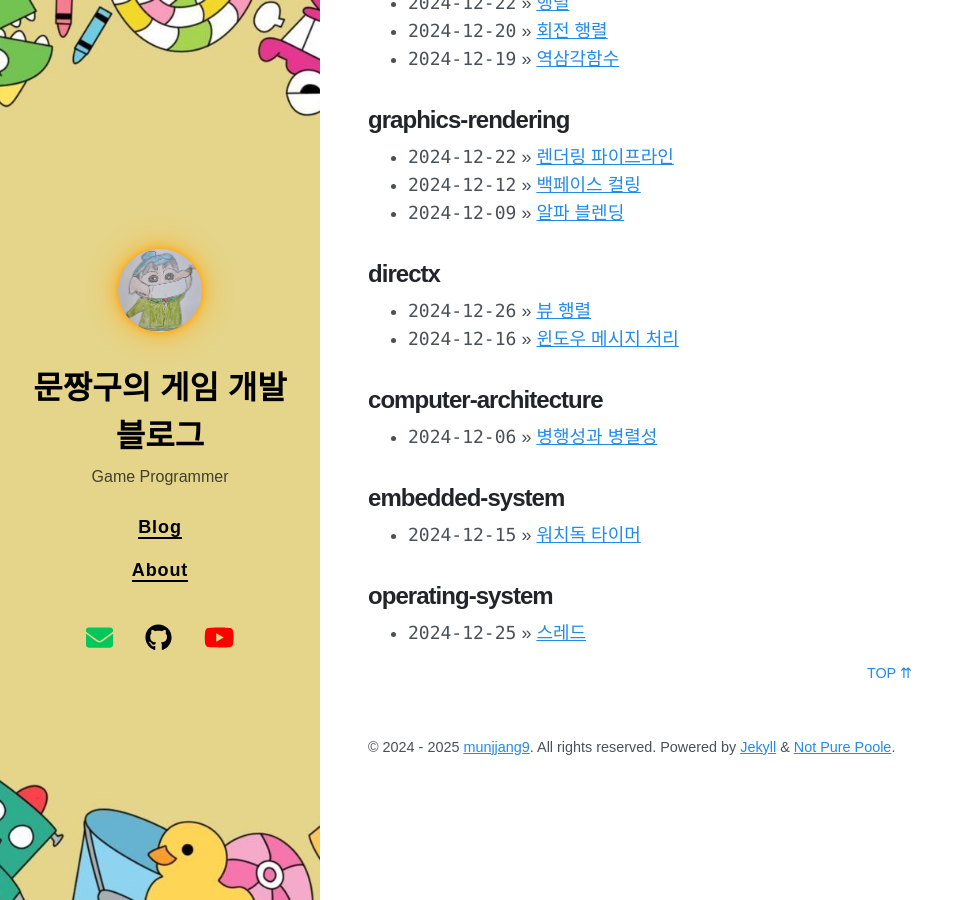
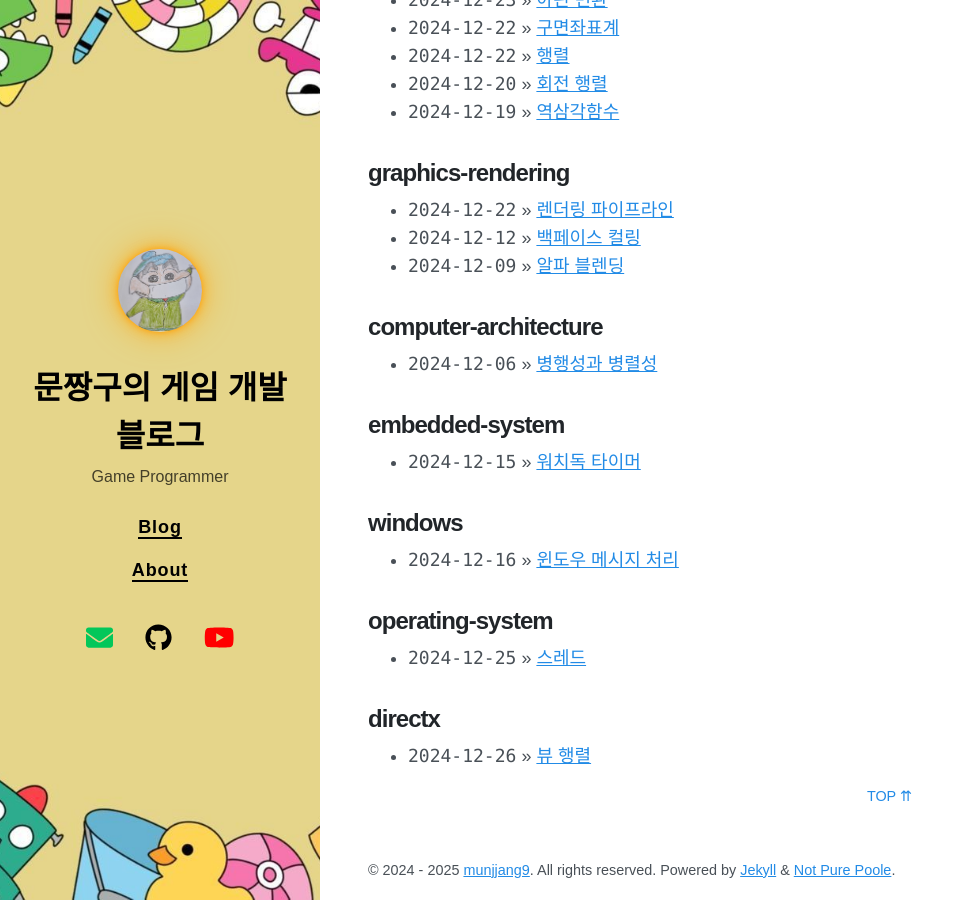
Before and after one commit to munjjang9/munjjang9.github.io, a Jekyll site: the page built from tags.md, in a window 1280 px wide and 900 px high, scrolled down 1961 px. Shown: the whole window, without its empty margins (0-974 px from the left). Built offline with Jekyll 4.4.1, drawn with Linux system fonts in a browser that asks for light colours; nearby versions of some CDN libraries; some of the changed text lies outside the part shown.

Commit message:
Update 2024-12-16-Window-Procedure.md
Category & Tag Modified

```diff
--- a/_posts/2024-12-16-Window-Procedure.md
+++ b/_posts/2024-12-16-Window-Procedure.md
@@ -2,9 +2,9 @@
 layout: post
 title: 윈도우 메시지 처리
 author: munjjang9
-tags: [DirectX]
+tags: [Windows]
 date: 2024-12-16 18:00 +0900
-categories: [Game Engine]
+categories: [Game Development]
 toc: true
 ---
 
```
